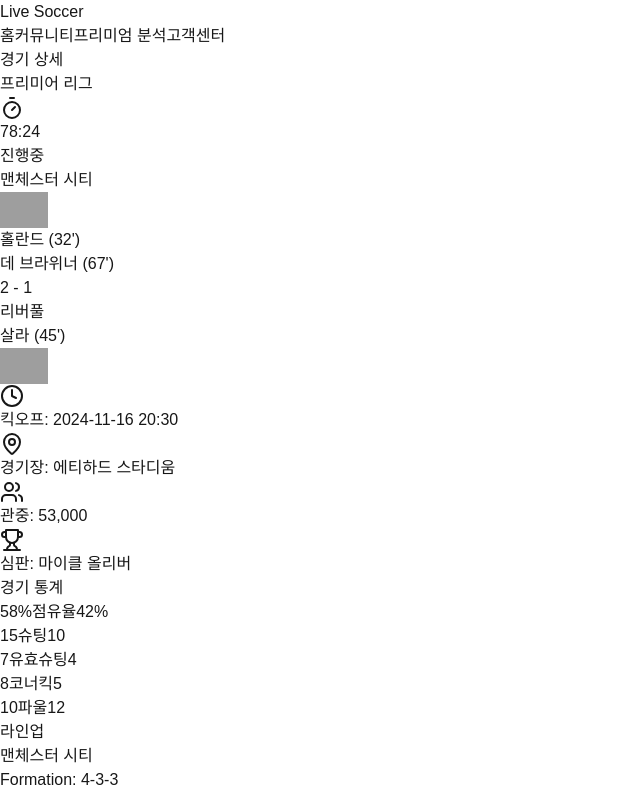
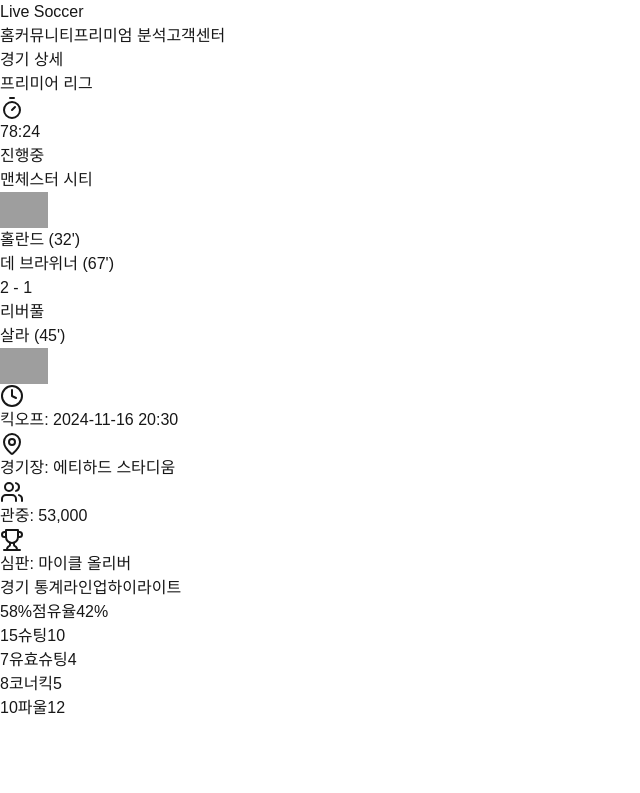
Before and after one commit to developer119korea/live-soccer, a Next.js app: page /matches/1 in a window 1280 px wide. Shown: the top 793 px of the page, without its empty margins (0-640 px from the left). Built offline with nearby package versions, Linux system fonts and the light colour scheme; grey boxes are pictures that could not be loaded.

Commit message:
경기 통계, 라인업, 하이라이트 탭 형식으로 변경

```diff
--- a/src/app/matches/[id]/page.tsx
+++ b/src/app/matches/[id]/page.tsx
@@ -1,4 +1,6 @@
-import React, { ReactNode } from "react";
+"use client";
+
+import React, { useState, ReactNode } from "react";
 import Image from "next/image"; // next/image에서 Image 컴포넌트 가져오기
 import { Card, CardHeader, CardContent } from "@/components/ui/Card";
 import { Badge } from "@/components/ui/Badge";
@@ -6,6 +8,8 @@
 import { Clock, MapPin, Users, Trophy, Timer } from "lucide-react";
 
 const MatchDashboard = () => {
+  const [activeTab, setActiveTab] = useState("statistics");
+
   const match = {
     homeTeam: {
       name: "맨체스터 시티",
@@ -96,7 +100,7 @@
   );
 
   return (
-    <div className="max-w-4xl mx-auto space-y-8 p-4">
+    <div className="max-w-4xl mx-auto space-y-8">
       <h1 className="text-2xl font-bold mb-4">경기 상세</h1>
       <Card className="bg-white shadow-lg">
         <CardHeader className="pb-2">
@@ -176,9 +180,42 @@
       </Card>
 
       <Card>
+        <CardHeader>
+          <div className="flex space-x-4">
+            <button
+              className={`px-4 py-2 ${
+                activeTab === "statistics"
+                  ? "border-b-2 border-blue-500 text-blue-500"
+                  : "text-gray-500"
+              }`}
+              onClick={() => setActiveTab("statistics")}
+            >
+              경기 통계
+            </button>
+            <button
+              className={`px-4 py-2 ${
+                activeTab === "lineup"
+                  ? "border-b-2 border-blue-500 text-blue-500"
+                  : "text-gray-500"
+              }`}
+              onClick={() => setActiveTab("lineup")}
+            >
+              라인업
+            </button>
+            <button
+              className={`px-4 py-2 ${
+                activeTab === "highlights"
+                  ? "border-b-2 border-blue-500 text-blue-500"
+                  : "text-gray-500"
+              }`}
+              onClick={() => setActiveTab("highlights")}
+            >
+              하이라이트
+            </button>
+          </div>
+        </CardHeader>
         <CardContent>
-          <SectionTitle>경기 통계</SectionTitle>
-
+          {activeTab === "statistics" && (
             <div className="space-y-6">
               <div className="stat-item">
                 <div className="flex justify-between mb-2">
@@ -254,17 +291,15 @@
                 />
               </div>
             </div>
-        </CardContent>
-      </Card>
-
-      <Card>
-        <CardContent>
-          <SectionTitle>라인업</SectionTitle>
-
+          )}
+          {activeTab === "lineup" && (
+            <div className="space-y-6">
               <div className="grid md:grid-cols-2 gap-8">
                 <div>
                   <div className="mb-4">
-                <h3 className="font-semibold text-lg">{match.homeTeam.name}</h3>
+                    <h3 className="font-semibold text-lg">
+                      {match.homeTeam.name}
+                    </h3>
                     <p className="text-sm text-gray-600">
                       Formation: {match.lineup.home.formation}
                     </p>
@@ -289,7 +324,9 @@
 
                 <div>
                   <div className="mb-4">
-                <h3 className="font-semibold text-lg">{match.awayTeam.name}</h3>
+                    <h3 className="font-semibold text-lg">
+                      {match.awayTeam.name}
+                    </h3>
                     <p className="text-sm text-gray-600">
                       Formation: {match.lineup.away.formation}
                     </p>
@@ -312,13 +349,10 @@
                   </div>
                 </div>
               </div>
-        </CardContent>
-      </Card>
-
-      <Card>
-        <CardContent>
-          <SectionTitle>하이라이트</SectionTitle>
-
+            </div>
+          )}
+          {activeTab === "highlights" && (
+            <div className="space-y-6">
               <div className="space-y-4">
                 {match.highlights.map((highlight, idx) => (
                   <div
@@ -349,6 +383,8 @@
                   </div>
                 ))}
               </div>
+            </div>
+          )}
         </CardContent>
       </Card>
     </div>
```
Lines whose indentation alone changed are shown as unchanged.
